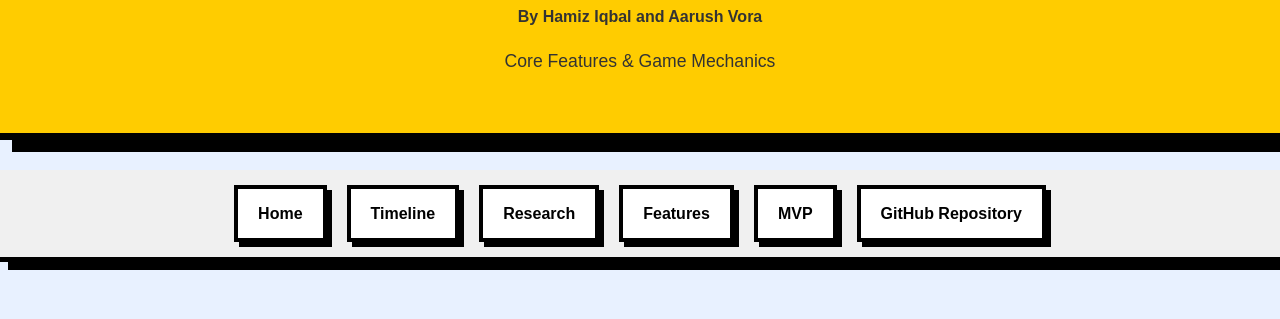
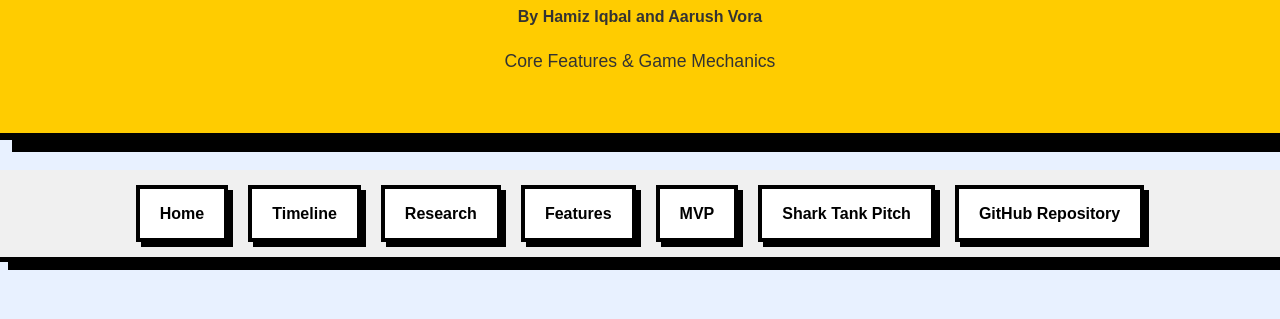
Before and after one commit to arusher999/Dungeon-Delver-VR, a plain HTML site: page features.html in a window 1280 px wide. Shown: the part 143-462 px from the top of the page. Drawn offline with Linux system fonts and the light colour scheme; a web font is replaced by a local one.

Commit message:
Update features.html

```diff
--- a/features.html
+++ b/features.html
@@ -23,9 +23,11 @@
     <li><a href="research.html">Research</a></li>
     <li><a href="features.html">Features</a></li>
     <li><a href="mvp.html">MVP</a></li>
+    <li><a href="sharktank.html">Shark Tank Pitch</a></li>
     <li><a href="https://github.com/arusher999/Roblox-VR" target="_blank">GitHub Repository</a></li>
   </ul>
 </nav>
+
 
   <section>
     <h2>Key Game Features</h2>
```
Lines whose indentation alone changed are shown as unchanged.
